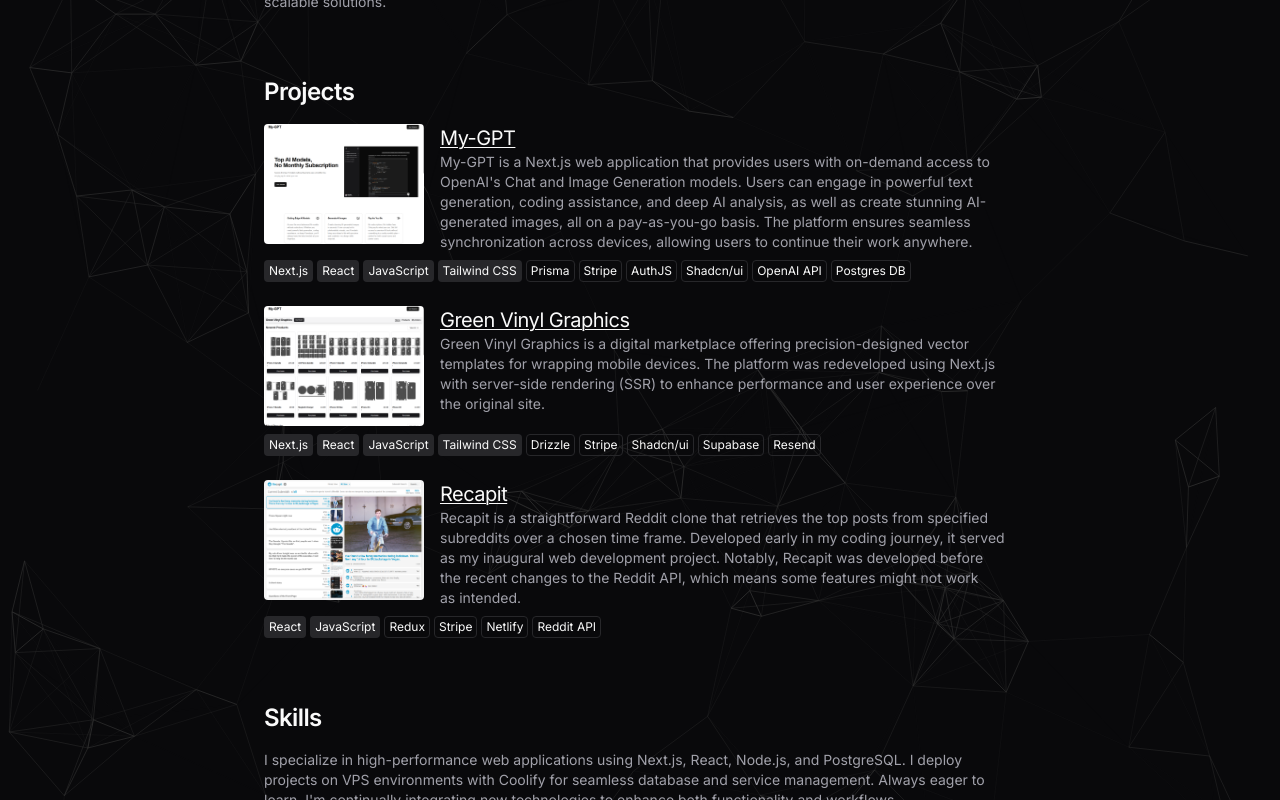
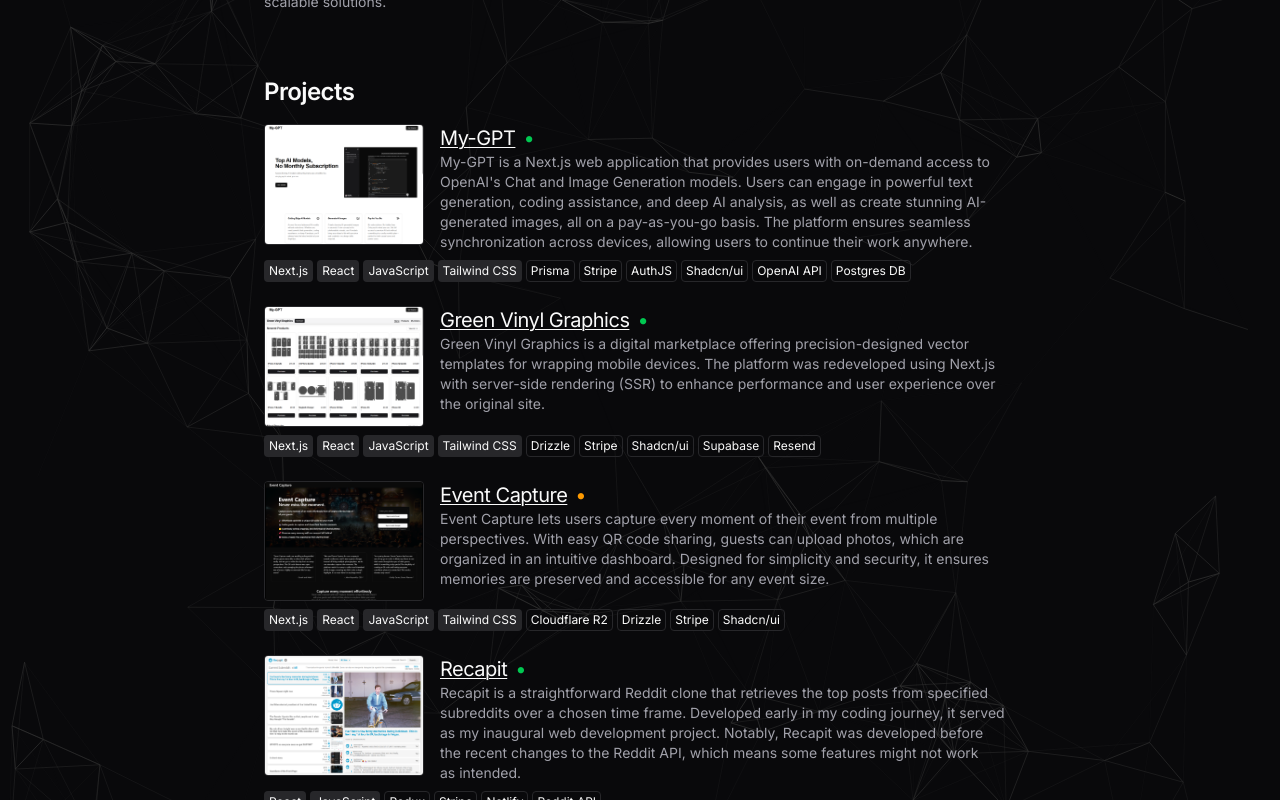
Before and after one commit to jongreen96/Portfolio, a Next.js app: page / in a window 1280 px wide. Shown: the part 420-1220 px from the top of the page. Built offline with nearby package versions, Linux system fonts and the light colour scheme.

Commit message:
Add Event Capture project and status symbols

```diff
--- a/src/app/page.tsx
+++ b/src/app/page.tsx
@@ -113,10 +113,11 @@
                   alt='My-GPT website preview'
                   width={160}
                   height={160}
-                  className='rounded'
+                  className='rounded border-1'
                 />
               </Link>
               <div>
+                <div className='flex items-center'>
                   <Link
                     href='https://my-gpt.app'
                     target='_blank'
@@ -124,6 +125,11 @@
                   >
                     <h3 className='text-xl tracking-tight'>My-GPT</h3>
                   </Link>
+                  <span className='text-green-500 text-xl ml-2 select-none'>
+                    •
+                  </span>
+                </div>
+
                 <p className='text-muted-foreground text-sm text-pretty'>
                   My-GPT is a Next.js web application that provides users with
                   on-demand access to OpenAI&apos;s Chat and Image Generation
@@ -161,10 +167,11 @@
                   alt='Green Vinyl Graphics website preview'
                   width={160}
                   height={160}
-                  className='rounded'
+                  className='rounded border-1'
                 />
               </Link>
               <div>
+                <div className='flex items-center'>
                   <Link
                     href='https://greenvinylgraphics.com'
                     target='_blank'
@@ -174,6 +181,11 @@
                       Green Vinyl Graphics
                     </h3>
                   </Link>
+                  <span className='text-green-500 text-xl ml-2 select-none'>
+                    •
+                  </span>
+                </div>
+
                 <p className='text-muted-foreground text-sm text-pretty'>
                   Green Vinyl Graphics is a digital marketplace offering
                   precision-designed vector templates for wrapping mobile
@@ -199,6 +211,56 @@
           <div className='space-y-2'>
             <div className='flex gap-4'>
               <Link
+                href='https://event-capture.jongreen.dev/'
+                target='_blank'
+                className='shrink-0'
+              >
+                <Image
+                  src='/event-capture.png'
+                  alt='Event Capture website preview'
+                  width={160}
+                  height={160}
+                  className='rounded border-1'
+                />
+              </Link>
+              <div>
+                <div className='flex items-center'>
+                  <Link
+                    href='https://event-capture.jongreen.dev/'
+                    target='_blank'
+                    className='underline underline-offset-2 decoration-1 hover:text-blue-300'
+                  >
+                    <h3 className='text-xl tracking-tight'>Event Capture</h3>
+                  </Link>
+                  <span className='text-amber-500 text-xl ml-2 select-none'>
+                    •
+                  </span>
+                </div>
+
+                <p className='text-muted-foreground text-sm text-pretty'>
+                  Event Capture lets users capture every moment of their event
+                  from multiple perspectives. With easy QR code sharing, guests
+                  can upload photos, which are organized in an intuitive
+                  dashboard. Designed for simplicity and security, it ensures
+                  memories are preserved and accessible for any event size.
+                </p>
+              </div>
+            </div>
+            <div className='flex flex-wrap gap-1'>
+              <Badge variant='secondary'>Next.js</Badge>
+              <Badge variant='secondary'>React</Badge>
+              <Badge variant='secondary'>JavaScript</Badge>
+              <Badge variant='secondary'>Tailwind CSS</Badge>
+              <Badge variant='outline'>Cloudflare R2</Badge>
+              <Badge variant='outline'>Drizzle</Badge>
+              <Badge variant='outline'>Stripe</Badge>
+              <Badge variant='outline'>Shadcn/ui</Badge>
+            </div>
+          </div>
+
+          <div className='space-y-2'>
+            <div className='flex gap-4'>
+              <Link
                 href='https://recapit-reddit.netlify.app'
                 target='_blank'
                 className='shrink-0'
@@ -208,10 +270,11 @@
                   alt='Recapit Website preview'
                   width={160}
                   height={160}
-                  className='rounded'
+                  className='rounded border-1'
                 />
               </Link>
               <div>
+                <div className='flex items-center'>
                   <Link
                     href='https://recapit-reddit.netlify.app'
                     target='_blank'
@@ -219,6 +282,11 @@
                   >
                     <h3 className='text-xl tracking-tight'>Recapit</h3>
                   </Link>
+                  <span className='text-green-500 text-xl ml-2 select-none'>
+                    •
+                  </span>
+                </div>
+
                 <p className='text-muted-foreground text-sm text-pretty'>
                   Recapit is a straightforward Reddit clone that retrieves the
                   top posts from specified subreddits over a chosen time frame.
```
Also changed, not shown: public/event-capture.png (added). Lines whose indentation alone changed are shown as unchanged.
